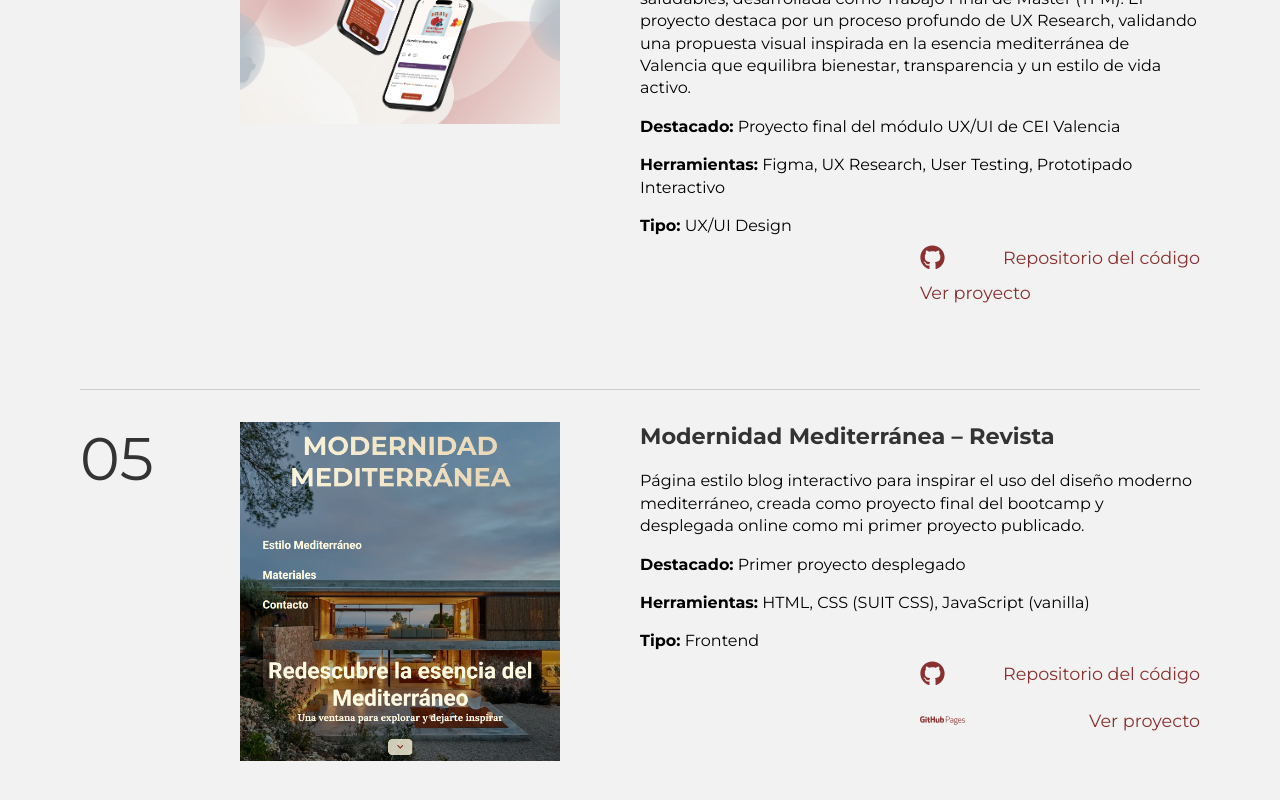
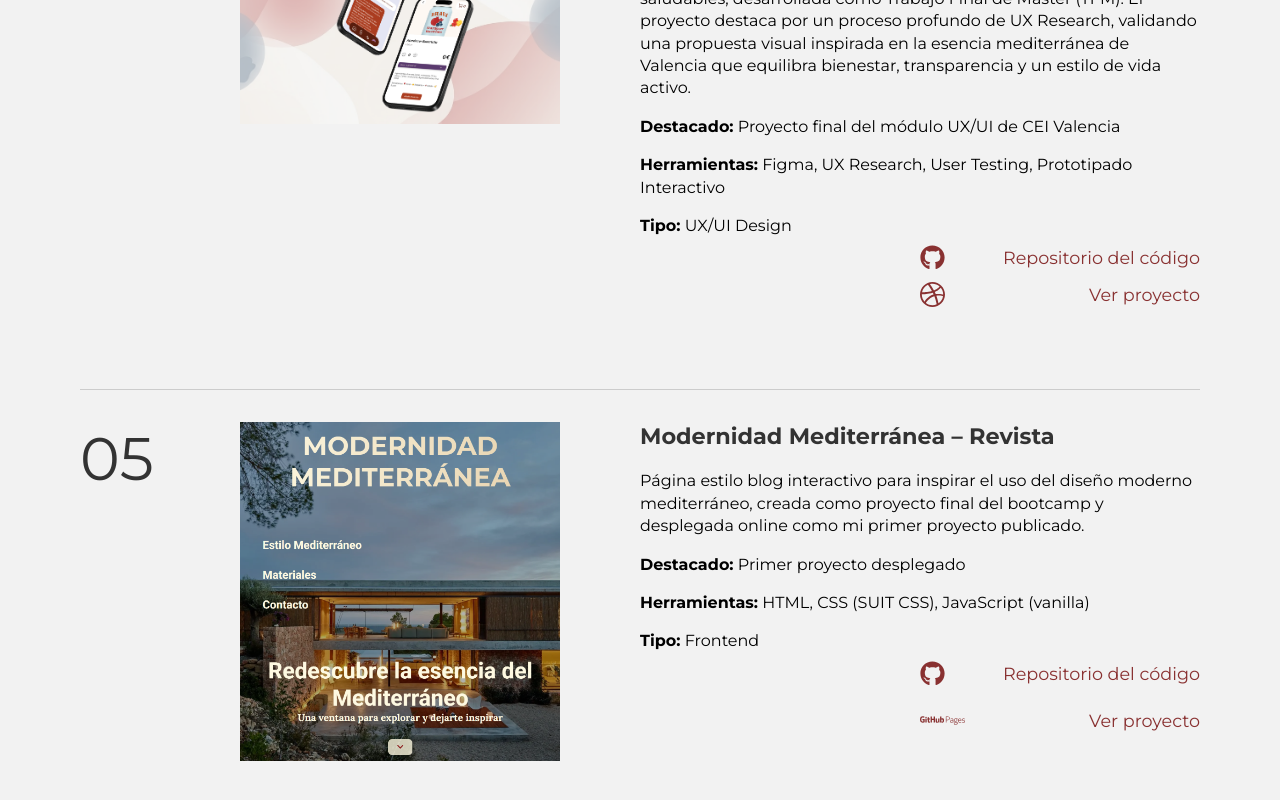
Before and after one commit to JaumeEsquerdo/portfolio-personal, a React (Vite) app in the folder portfolio-jaume/: page /proyectos in a window 1280 px wide. Shown: the part 1969-2769 px from the top of the page. Built offline with nearby package versions, Linux system fonts and the light colour scheme; a web font is replaced by a local one.

Commit message:
añadir icono dribble en enlace demo proyecto

```diff
--- a/portfolio-jaume/src/components/Proyecto.jsx
+++ b/portfolio-jaume/src/components/Proyecto.jsx
@@ -2,6 +2,7 @@ import React from "react";
 import { FaGithub, FaArrowRight } from "react-icons/fa";
 import { SiVercel } from "react-icons/si";
 import { SiGithubpages } from "react-icons/si";
+import { SiDribbble } from "react-icons/si";
 import { ImageProject } from "./ImageProject.jsx";
 
 const Proyecto = ({
@@ -88,6 +89,7 @@ const Proyecto = ({
               >
                 {deploy.includes("vercel") && <SiVercel size={25} />}
                 {deploy.includes("github.io") && <SiGithubpages size={45} />}
+                {deploy.includes("dribbble") && <SiDribbble size={25} />}
                 <span className="Proyecto-enlace--texto"> Ver proyecto</span>
               </a>
             )}
```
